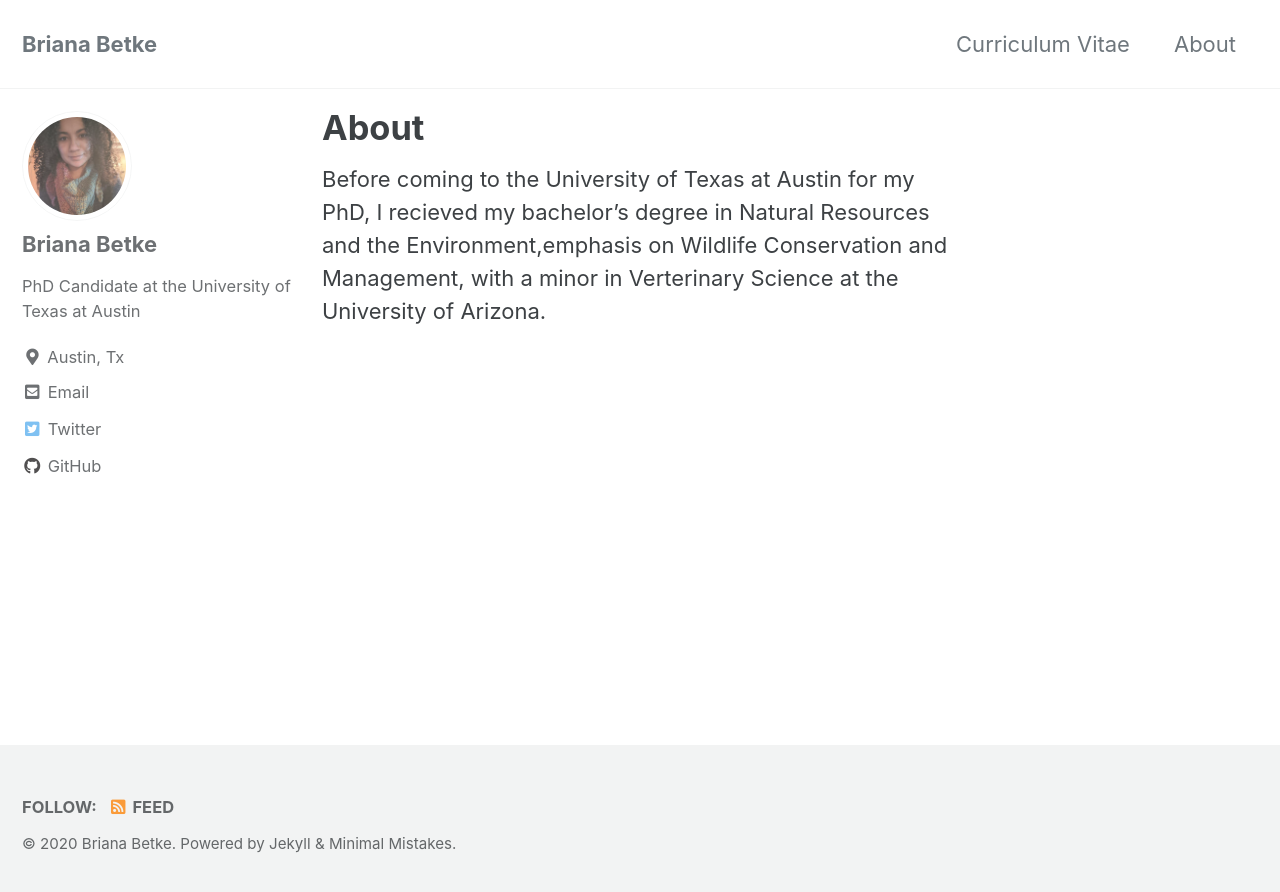
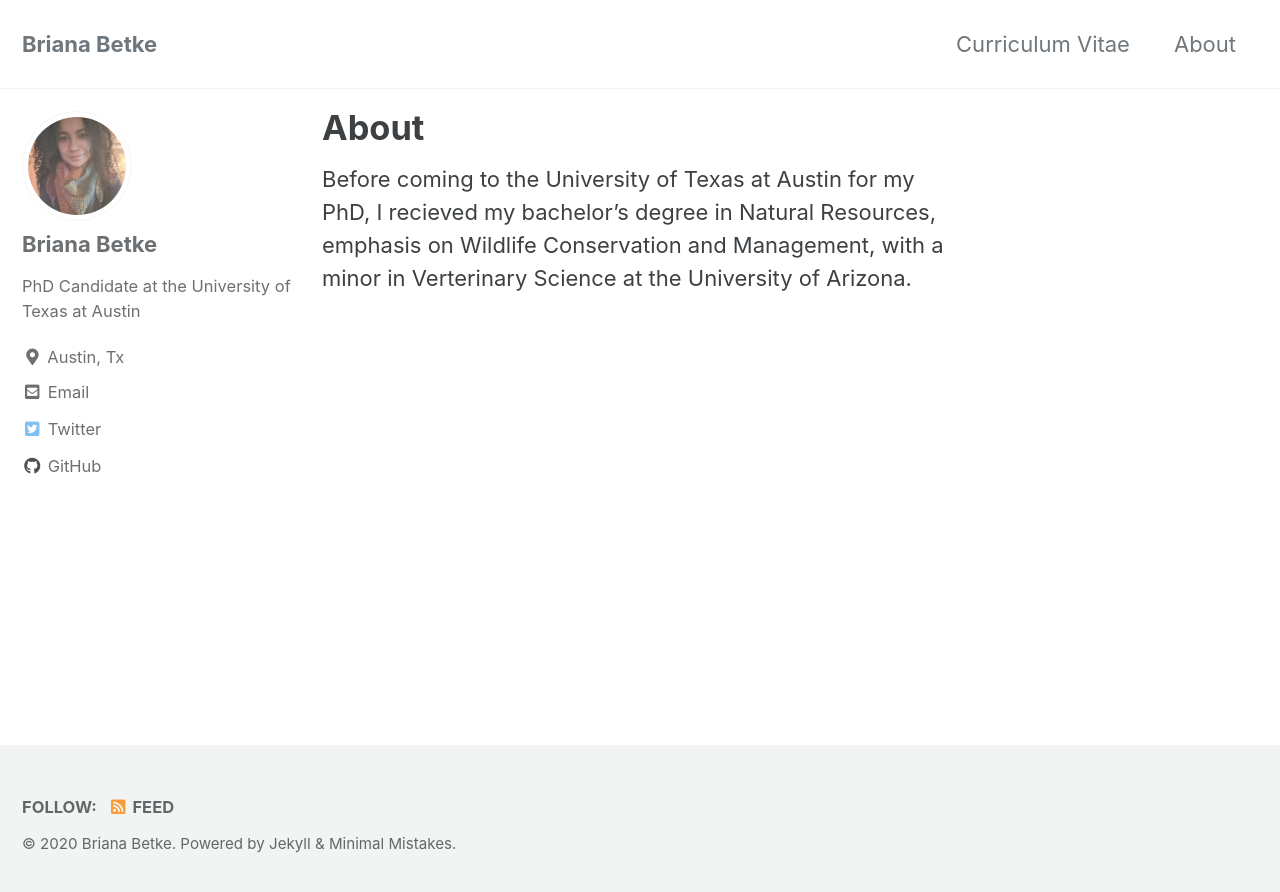
Before and after one commit to babetke/babetke.github.io, a Jekyll site: the page built from _pages/about.md, in a window 1280 px wide. Shown: the top 892 px of the page. Built offline with Jekyll 4.4.1, drawn with Linux system fonts in a browser that asks for light colours; cached includes are drawn as plain includes.

Commit message:
Grammatical errors.

```diff
--- a/_pages/about.md
+++ b/_pages/about.md
@@ -3,4 +3,4 @@ title: "About"
 permalink: /about/
 ---
 
-Before coming to the University of Texas at Austin for my PhD, I recieved my bachelor's degree in Natural Resources and the Environment,emphasis on Wildlife Conservation and Management, with a minor in Verterinary Science at the University of Arizona.
+Before coming to the University of Texas at Austin for my PhD, I recieved my bachelor's degree in Natural Resources, emphasis on Wildlife Conservation and Management, with a minor in Verterinary Science at the University of Arizona.
```
Also changed, not shown: index.md (+1 -1 lines).
